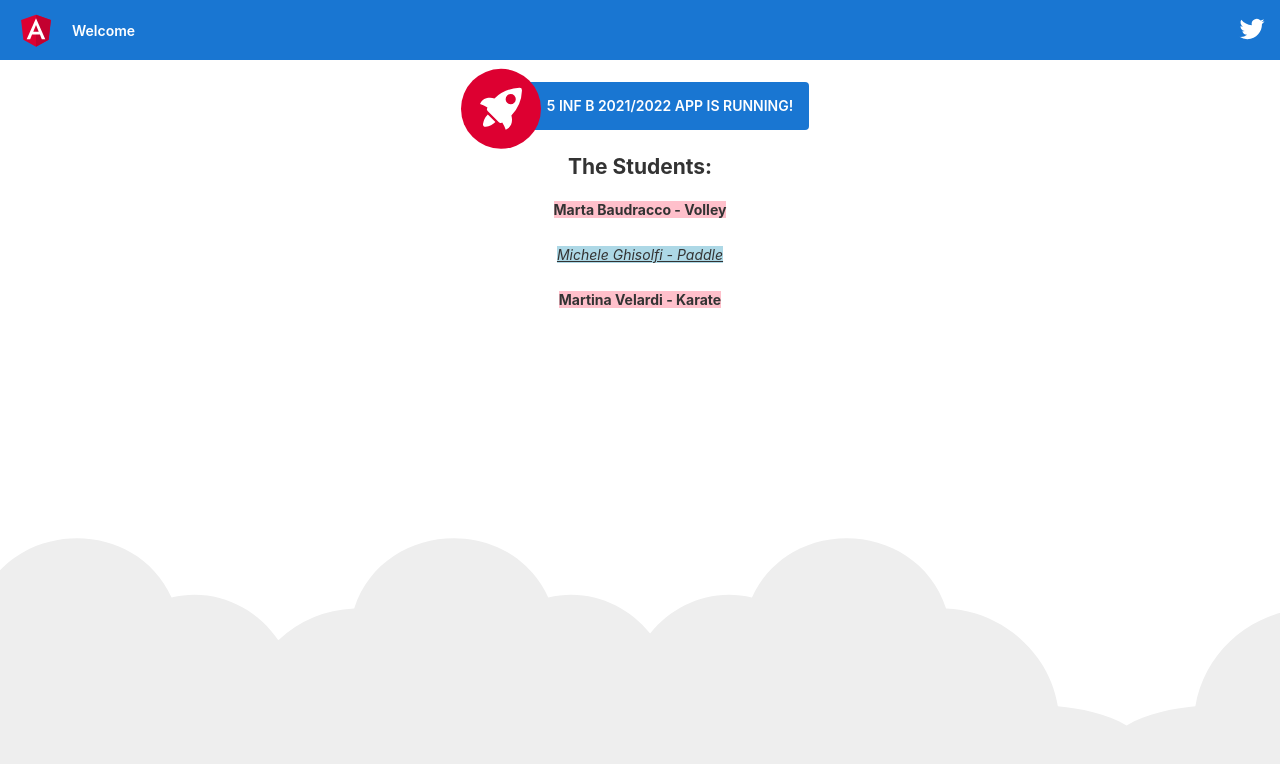
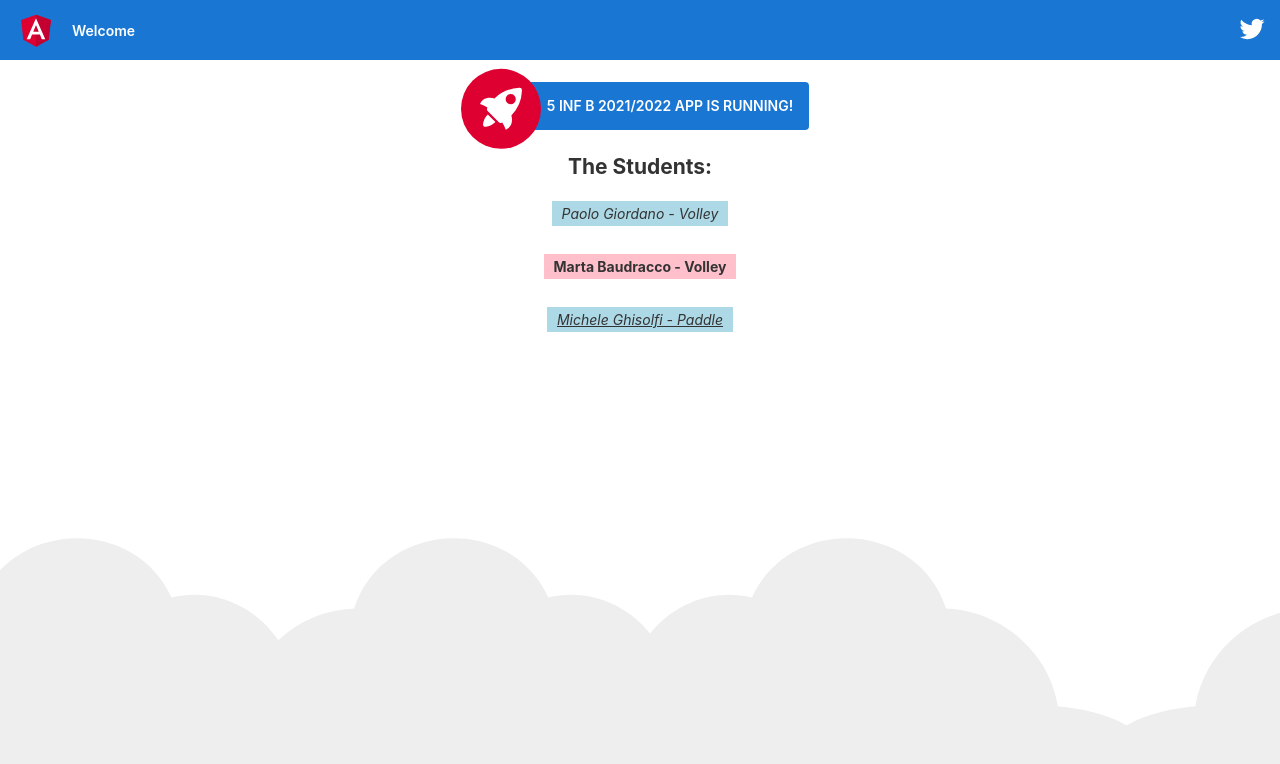
Before and after one commit to vallauri-ict/angular-course-ivan-angjelovski, an Angular app: page / in a window 1280 px wide. Shown: the top 764 px of the page. Built offline with nearby package versions, Linux system fonts and the light colour scheme.

Commit message:
Lesson 1 - Step 5: Click handler for student component and global clickable class

```diff
--- a/src/app/student/student.component.html
+++ b/src/app/student/student.component.html
@@ -1,8 +1,8 @@
 <!-- <h4 [ngStyle] = "{ backgroundColor: student.gender == 'F' ? 'pink' : 'cyan' }">{{ student.name }} - {{ student.hobby }}</h4> -->
-<p [ngClass] = "{
-    'female': student.gender == 'F',
-    'male': student.gender == 'M',
-    'underlined': student.hobby == 'Paddle'
-}">
+<p class = "clickable" (click) = "onStudentClick()" [ngClass] = "{
+                                                                     'female': student.gender == 'F',
+                                                                     'male': student.gender == 'M',
+                                                                     'underlined': student.hobby == 'Paddle'
+                                                                 }">
     {{ student.name }} - {{ student.hobby }}
 </p>
--- a/src/app/student/student.component.ts
+++ b/src/app/student/student.component.ts
@@ -25,6 +25,10 @@ export class StudentComponent implements OnInit {
   student:any;
 
   constructor() {
+    this.randomStudent();
+  }
+
+  private randomStudent() {
     let num = Math.floor(Math.random() * this.studentList.length);
     this.student = this.studentList[num];
   }
@@ -32,4 +36,7 @@ export class StudentComponent implements OnInit {
   ngOnInit(): void {
   }
 
+  onStudentClick() {
+    this.randomStudent();
+  }
 }
--- a/src/styles.css
+++ b/src/styles.css
@@ -1 +1,5 @@
-/* You can add global styles to this file, and also import other style files */
+/* Global styles */
+.clickable {
+    cursor: pointer;
+    padding: 4px 10px;
+}
```
